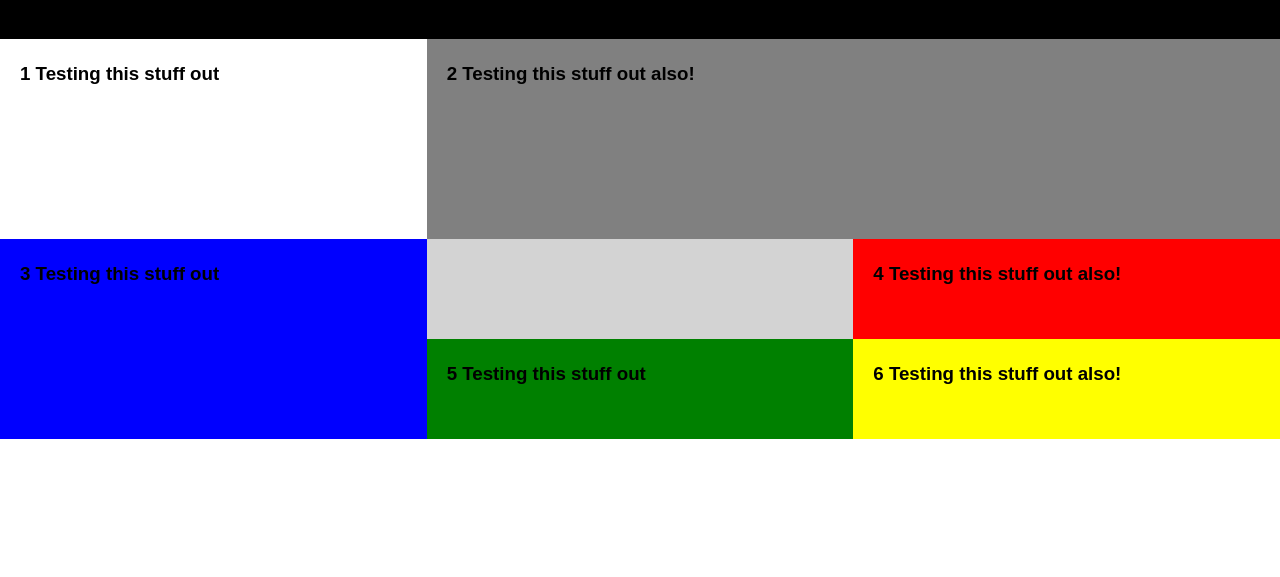
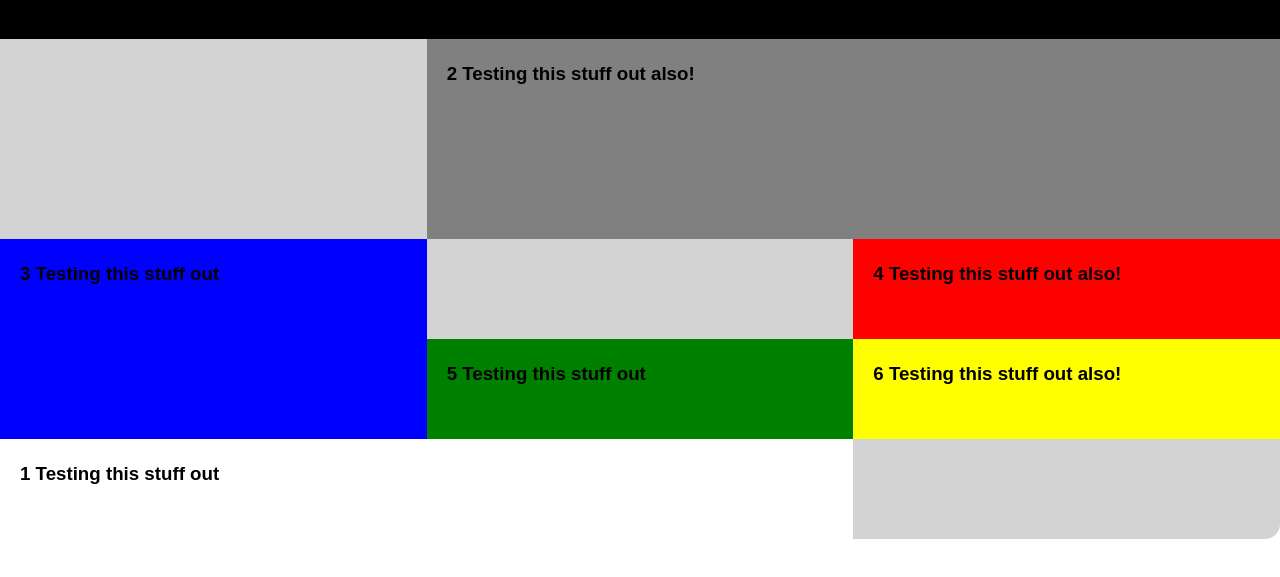
Before and after one commit to V3Slayer/Lab2, a plain HTML site: page index.html in a window 1280 px wide. Shown: the part 81-658 px from the top of the page. Drawn offline with Linux system fonts and the light colour scheme.

Commit message:
Initial commit

```diff
--- a/styles.css
+++ b/styles.css
@@ -27,7 +27,7 @@ section {
 
 .one {
    grid-column: 1/3;
-   grid-row: 1/3;
+   grid-row: 5;
    padding: 5 0 0 20px;
    background-color: white;
 }
```
